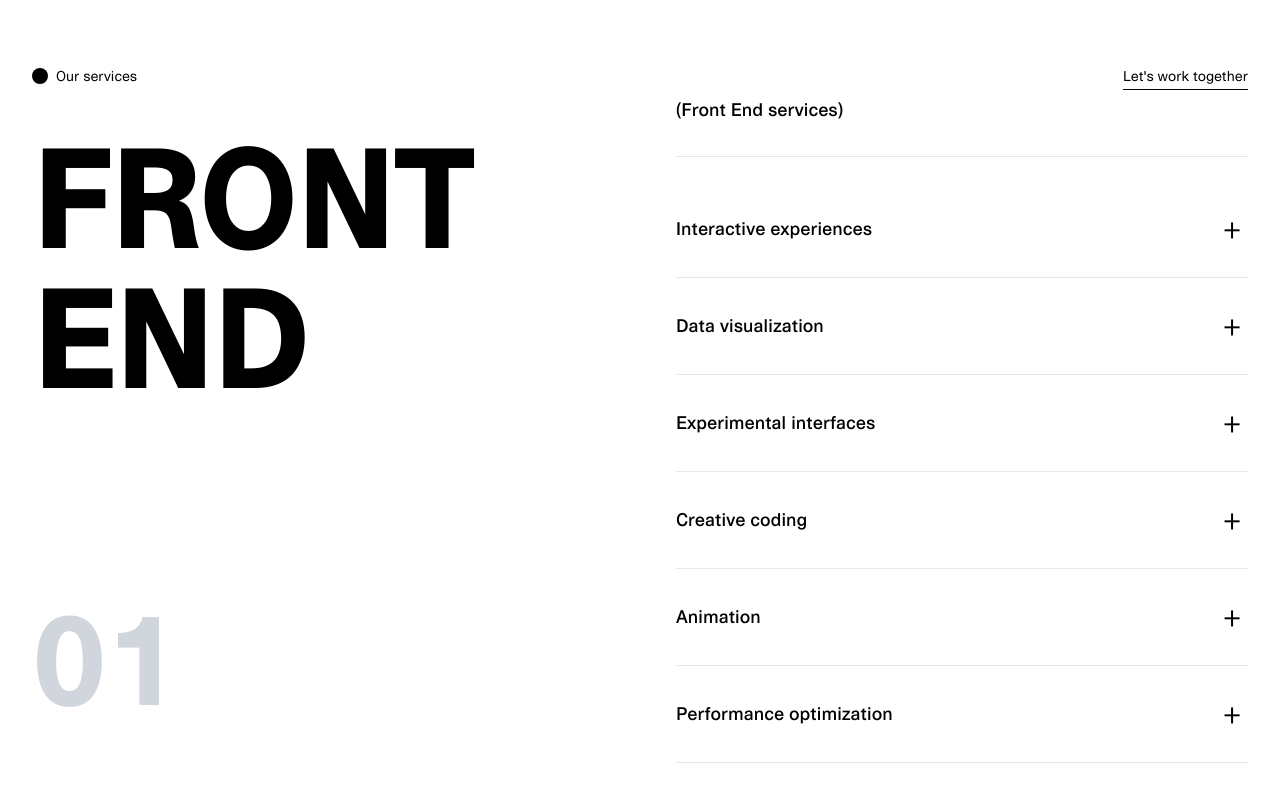
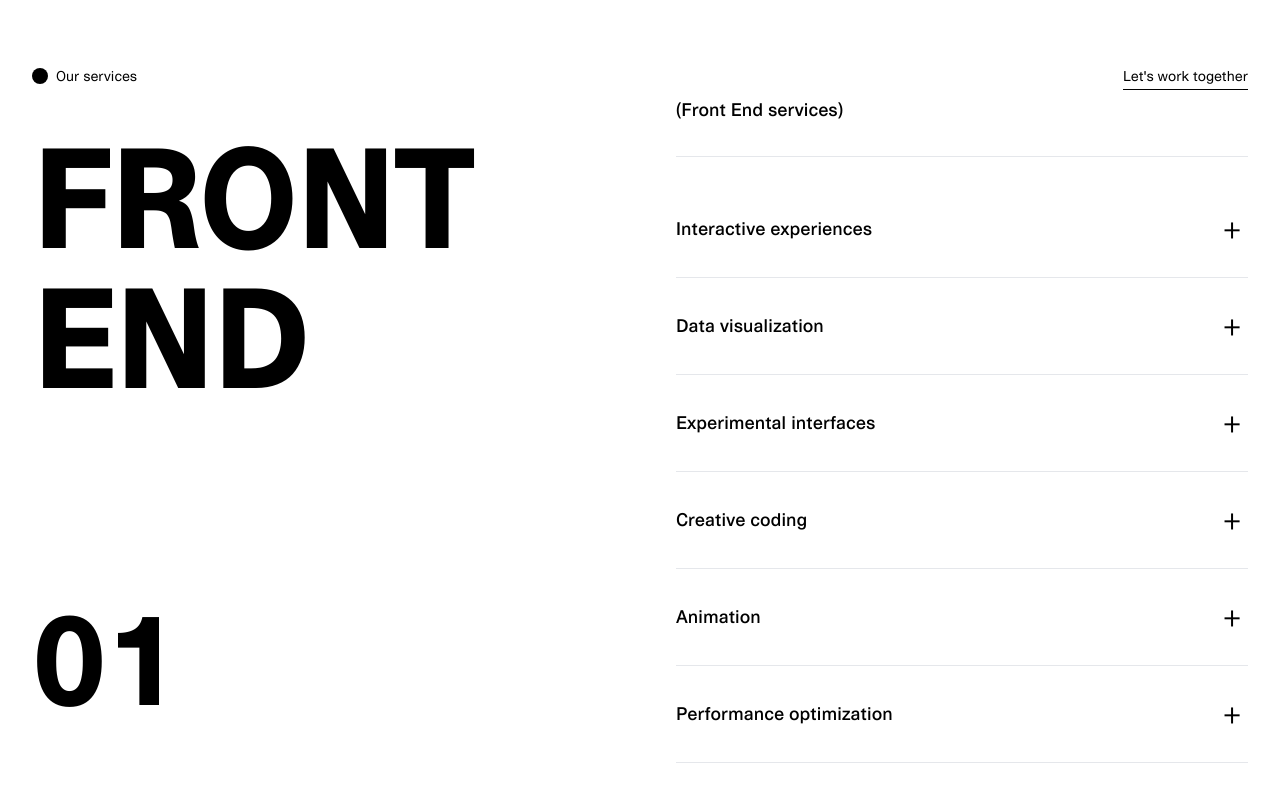
Before and after one commit to lindseybradford/plaid-th, a Next.js app: page / in a window 1280 px wide. Shown: the top 800 px of the page. Built offline with nearby package versions, Linux system fonts and the light colour scheme.

Commit message:
Update readme, correct color

```diff
--- a/src/styles/globals.css
+++ b/src/styles/globals.css
@@ -71,7 +71,7 @@
 }
 
 .sidecar-number {
-  @apply text-8xl md:text-9xl font-extrabold text-gray-300 leading-none;
+  @apply text-8xl md:text-9xl font-extrabold text-black leading-none;
 }
 
 .service-section {
@@ -175,7 +175,6 @@
 }
 
 @media (inverted-colors: inverted) or (prefers-contrast: more) {
-  .sidecar-number,
   .accordion-description {
     @apply text-black;
   }
```
Also changed, not shown: 1 other file (tests, documents, lock files or other folders).
